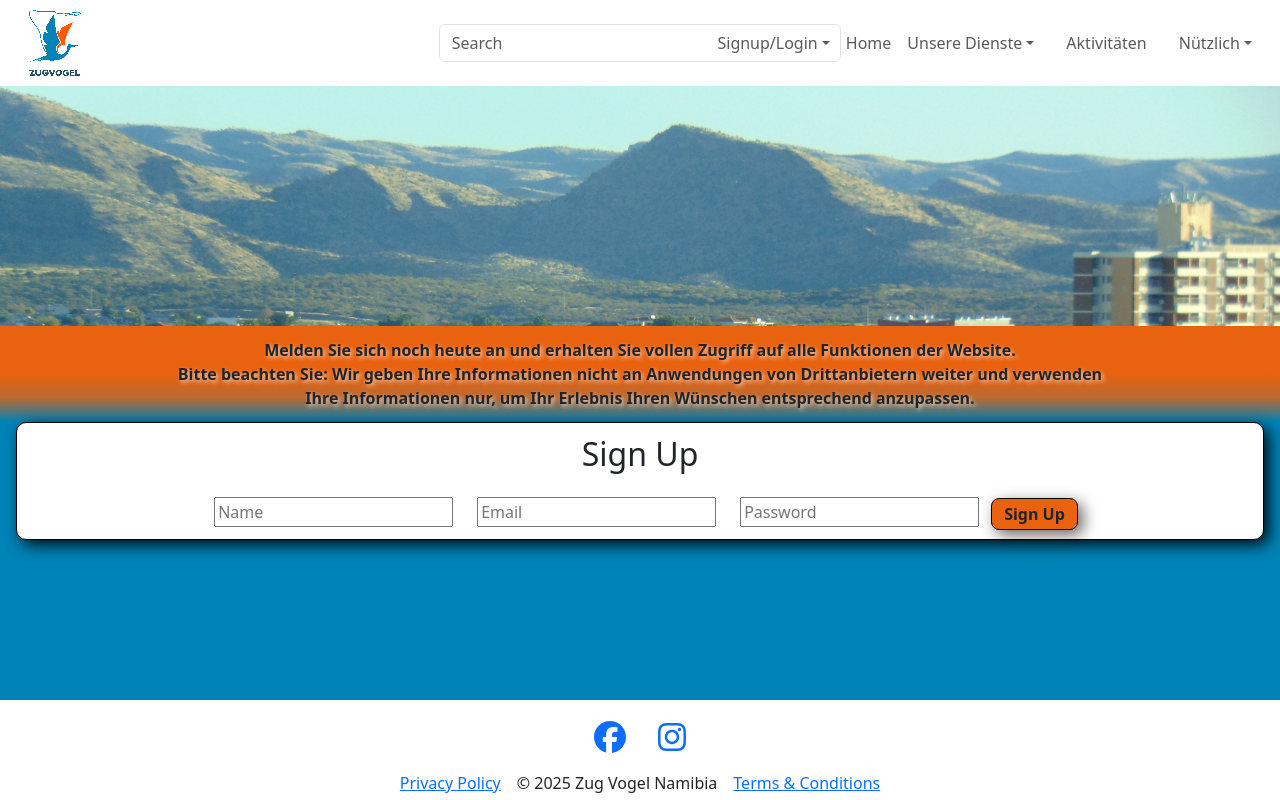
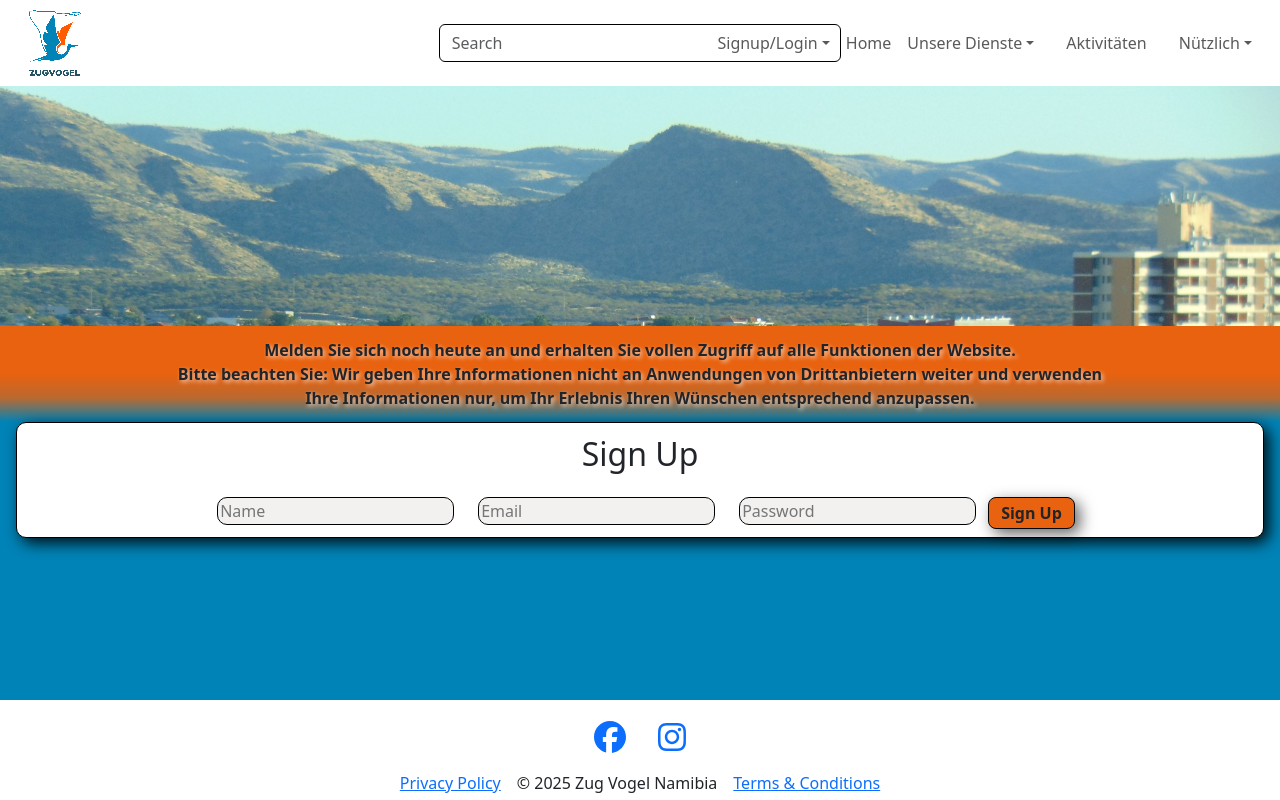
Before and after one commit to Inotila/Zug-Vogel, a React (Create React App) app in the folder frontend/: page /signup in a window 1280 px wide. Built offline with nearby package versions, Linux system fonts and the light colour scheme.

Commit message:
Added style to inpute and enquire form

```diff
--- a/frontend/src/assets/css/index.css
+++ b/frontend/src/assets/css/index.css
@@ -55,6 +55,12 @@ a, p, link {
   margin: 0 !important;
 }
 
+
+input{
+  border: 1px solid #000000 !important;
+  border-radius: 10px;
+  background-color: #f3f0f0;
+}
 
 span {
   color: #000 !important;
--- a/frontend/src/components/accommodation/EnquiryForm.tsx
+++ b/frontend/src/components/accommodation/EnquiryForm.tsx
@@ -128,10 +128,10 @@ const EnquiryForm: React.FC<EnquiryFormProps> = ({ onClose, accommodationTitle }
                         />
                     </label>
                     <div className="button-group">
-                        <button type="submit" className="submit-btn" disabled={isSubmitting}>
+                        <button type="submit" className="btn main-btn" disabled={isSubmitting}>
                             {isSubmitting ? 'Sending...' : 'Submit'}
                         </button>
-                        <button type="button" className="cancel-btn" onClick={onClose}>
+                        <button type="button" className="btn sub-btn cancel-btn" onClick={onClose}>
                             Cancel
                         </button>
                     </div>
--- a/frontend/src/components/accommodation/assets/css/EnquiryForm.css
+++ b/frontend/src/components/accommodation/assets/css/EnquiryForm.css
@@ -54,8 +54,9 @@
 }
 
 .cancel-btn {
-    background-color: #ccc;
-    padding: 0.5rem 1rem;
-    border: none;
-    border-radius: 4px;
+    background-color: #eb5858 !important;
 }
+
+.cancel-btn:hover {
+    background-color: #b61f1f !important;
+}
```
